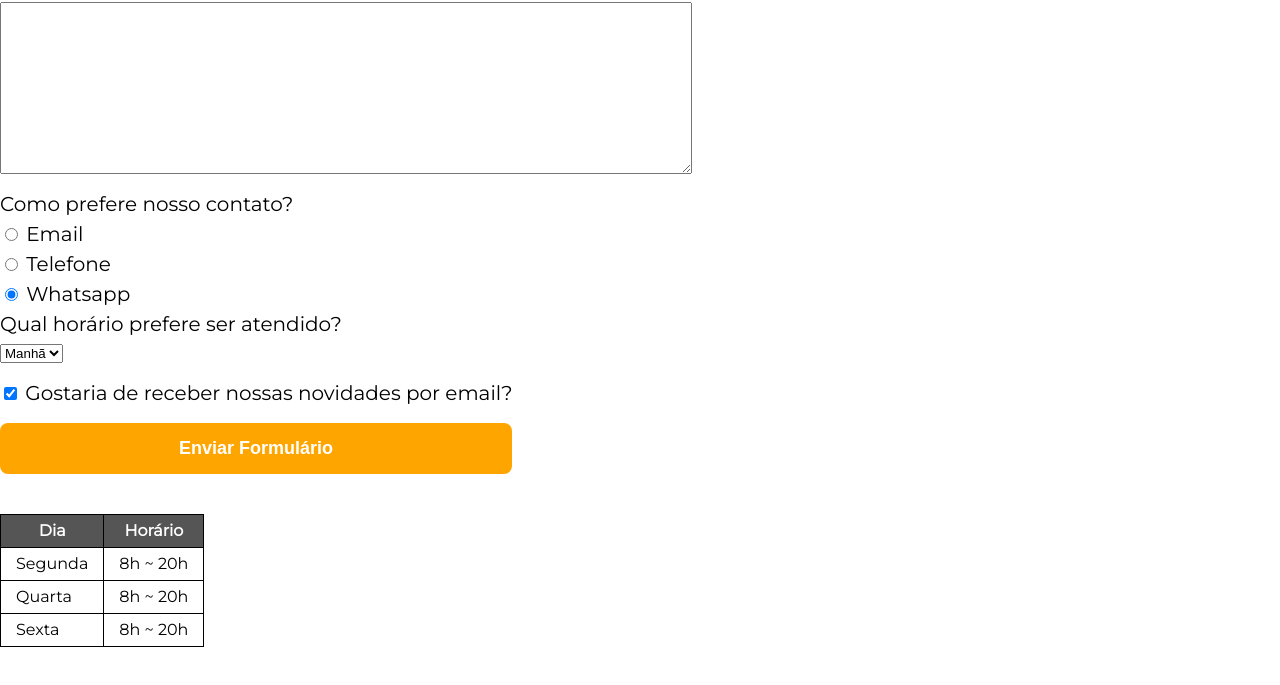
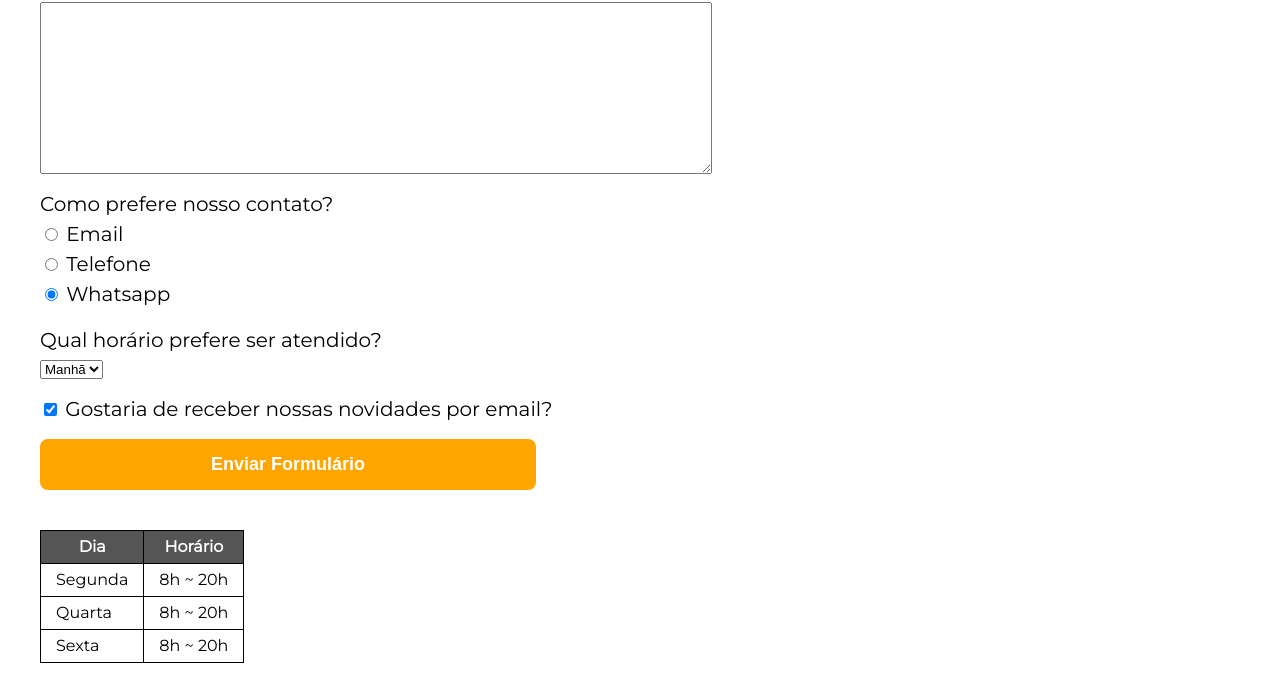
Before and after one commit to rafaelsouz/alura-barbershop, a plain HTML site: page src/contato.html in a window 1280 px wide. Shown: the part 628-1313 px from the top of the page. Drawn offline with Linux system fonts and the light colour scheme.

Commit message:
fixed page contato

```diff
--- a/src/style.css
+++ b/src/style.css
@@ -115,7 +115,7 @@ footer {
 
 /*CSS da pagina de contato */
 form {
-    margin: 40px 0 ;
+    margin: 40px 0 40px 40px;
 }
 
 form label, form legend{
@@ -153,7 +153,7 @@ form label, form legend{
 }
 
 table{
-    margin: 20px 0 40px;
+    margin: 20px 0 40px 40px;
 }
 
 thead{
@@ -350,7 +350,6 @@ td, th{
         margin-top: 20px;
     }
 
-
     /* fim da pagina contato */
 
 }
```
Also changed, not shown: src/contato.html (+1 -0 lines).
